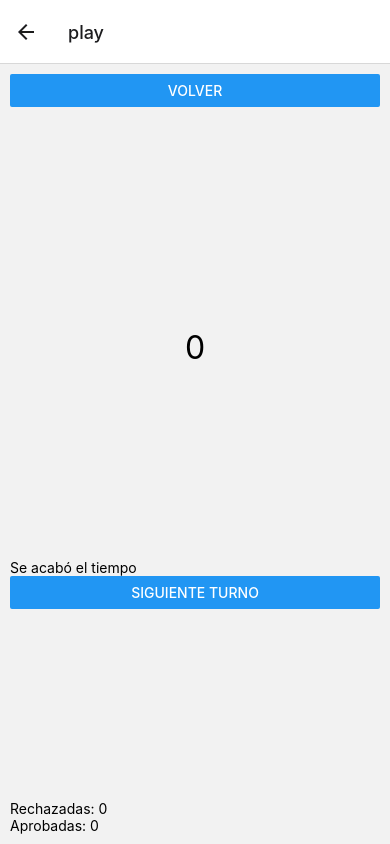
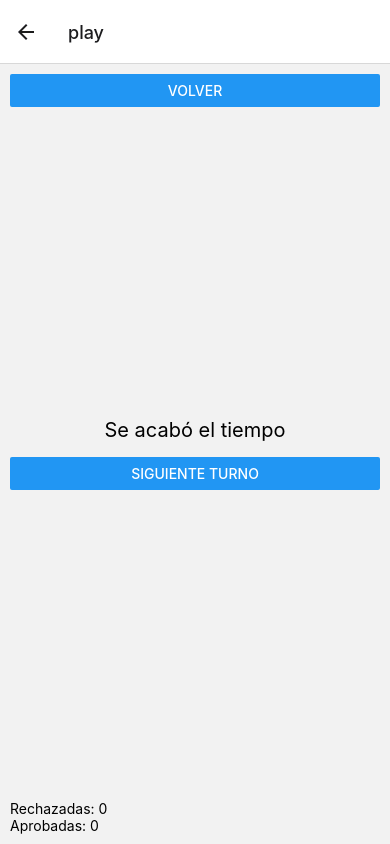
Before and after one commit to juanfrvera/adivina, a React Native app: screen /play in a window 390 px wide. Built offline with nearby package versions, Linux system fonts and the light colour scheme.

Commit message:
feat: stylizing

```diff
--- a/view/play/out-of-time.jsx
+++ b/view/play/out-of-time.jsx
@@ -1,4 +1,4 @@
-import { Button, Text, View } from "react-native";
+import { Button, StyleSheet, Text, View } from "react-native";
 
 export default function OutOfTime(props) {
     const clickNext = () => {
@@ -7,10 +7,16 @@ export default function OutOfTime(props) {
 
     return (
         <View>
-            <View>
-                <Text>Se acabó el tiempo</Text>
-            </View>
+            <Text style={styles.infoText}>Se acabó el tiempo</Text>
             <Button title="Siguiente turno" onPress={clickNext} />
         </View>
     )
 }
+
+const styles = StyleSheet.create({
+    infoText: {
+        fontSize: 20,
+        textAlign: "center",
+        marginBottom: 15
+    }
+})
--- a/view/play/play.jsx
+++ b/view/play/play.jsx
@@ -57,7 +57,12 @@ export default function Play(props) {
     let currentSceen;
 
     if (time > 0) {
-        currentSceen = <WordGuess word={word} onReject={onReject} onApprove={onApprove} />
+        currentSceen = (
+            <View>
+                <Timer time={time} setTime={setTime} />
+                <WordGuess word={word} onReject={onReject} onApprove={onApprove} />
+            </View>
+        );
     }
     else {
         currentSceen = <OutOfTime onNext={onNext} />
@@ -66,7 +71,6 @@ export default function Play(props) {
     return (
         <View style={styles.container}>
             <Button onPress={clickBack} title="Volver"></Button>
-            <Timer time={time} setTime={setTime} />
             {currentSceen}
             <View>
                 <Text>Rechazadas: {rejectedCount}</Text>
--- a/view/play/word-guess.jsx
+++ b/view/play/word-guess.jsx
@@ -21,8 +21,12 @@ export default function WordGuess(props) {
                 <ScrollView>{prohibitedListModel}</ScrollView>
             </View>
             <View style={styles.actions}>
-                <Button onPress={clickReject} title="Mal" style={styles.action} color="#a22" />
-                <Button onPress={clickApprove} title="Bien" style={styles.action} color="#2a2" />
+                <View style={styles.action}>
+                    <Button onPress={clickReject} title="Mal" color="#a22" />
+                </View>
+                <View style={styles.action}>
+                    <Button onPress={clickApprove} title="Bien" color="#2a2" />
+                </View>
             </View>
         </View>
     )
@@ -49,10 +53,8 @@ const styles = StyleSheet.create({
         marginBottom: 10
     },
     actions: {
-        justifyContent: "space-around",
-        flex: 0.5,
     },
     action: {
-        padding: 20
+        margin: 15
     }
 })
```
